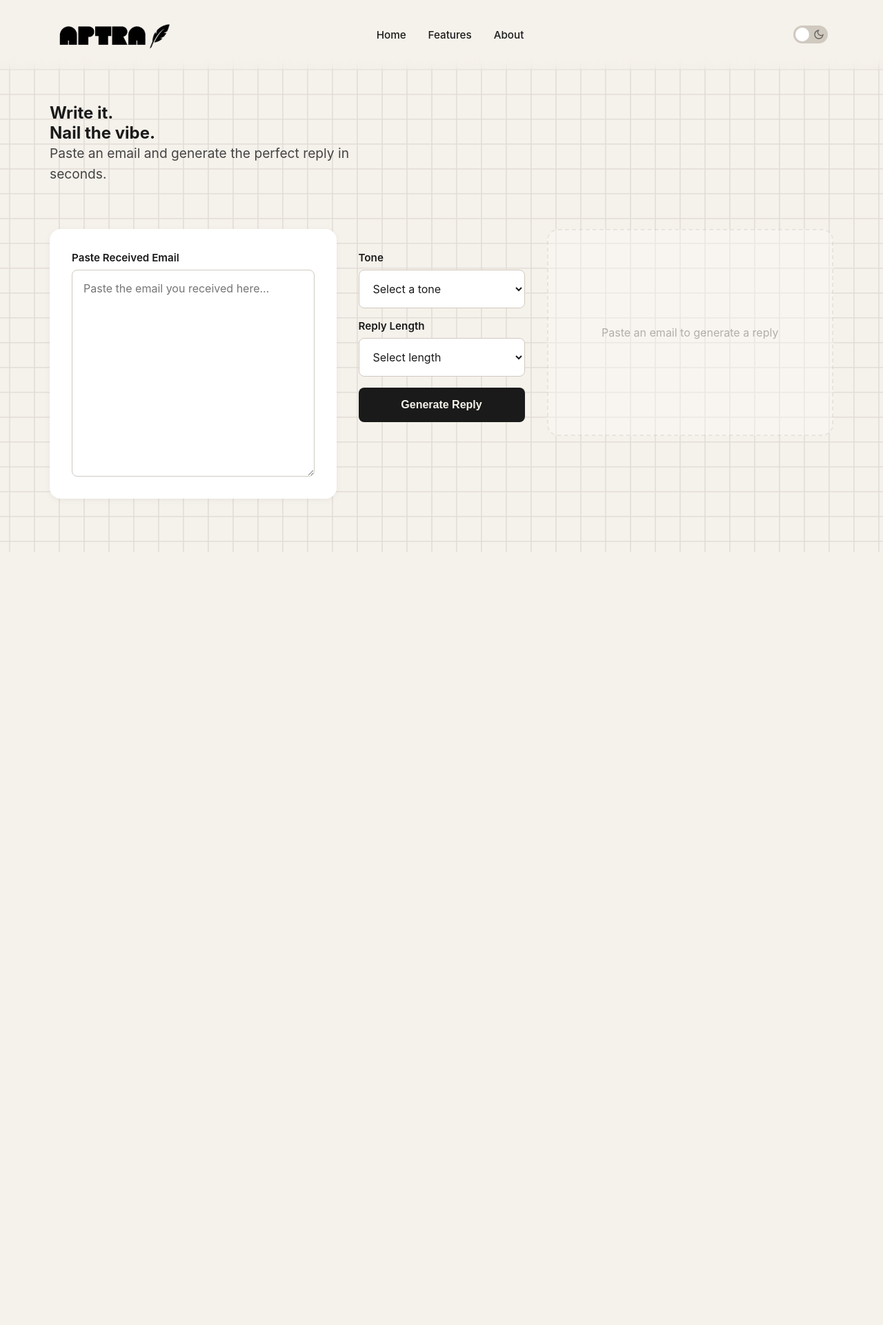
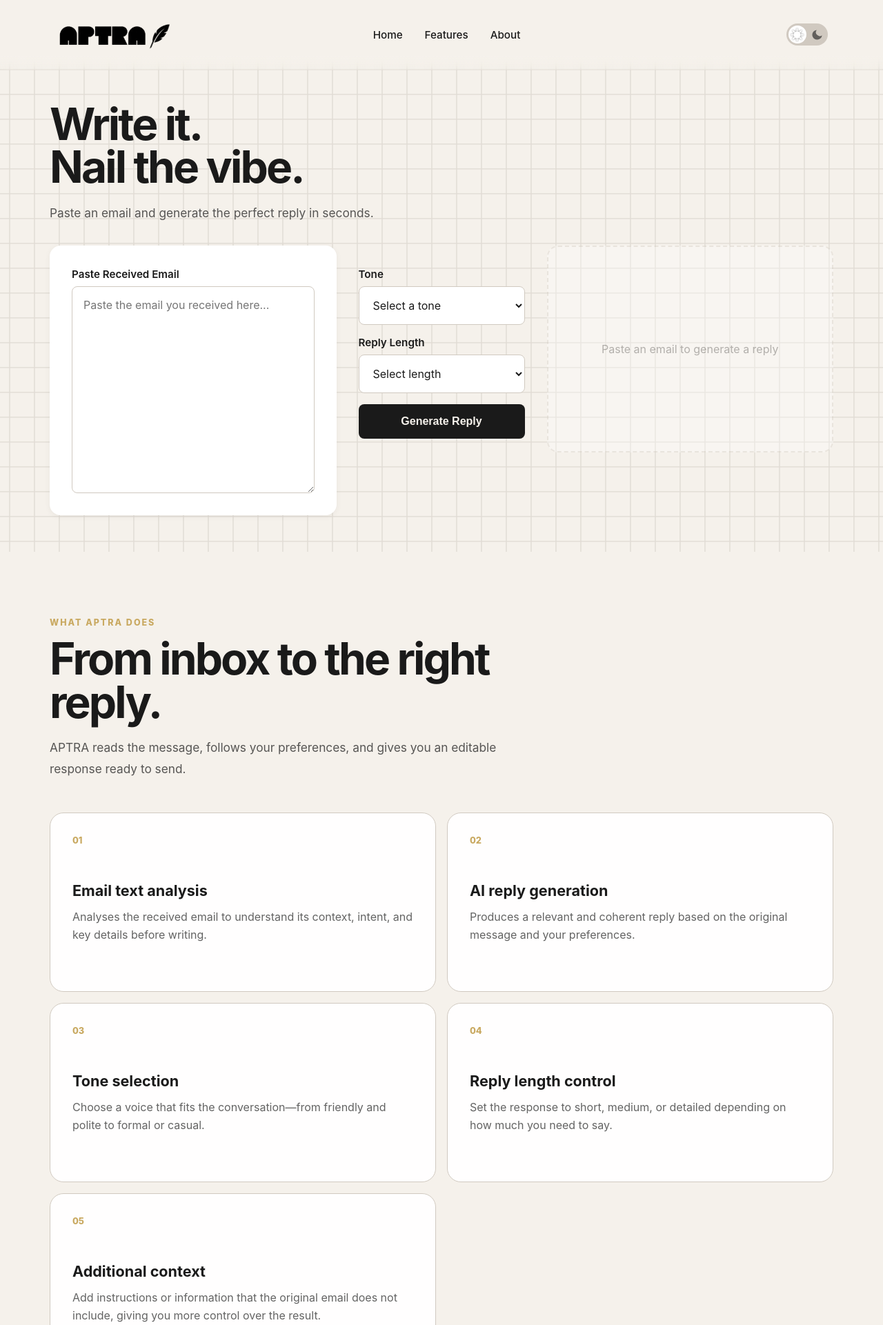
Before and after one commit to JolieNgai/TUAS-Grp3-APTRA, a Flask app: page / in a window 1280 px wide. Shown: the top 1921 px of the page at 69% size. Before the commit the page ends 800 px from the top, so only its background shows below. Run offline with Flask 3, Linux system fonts and the light colour scheme.

Commit message:
Front End Design 2.0
-About Page
-Features Page

```diff
--- a/app/static/css/styles.css
+++ b/app/static/css/styles.css
@@ -40,6 +40,10 @@ body {
   transition: background-color 0.3s ease, color 0.3s ease;
   min-height: 100vh;
   overflow-x: hidden;
+}
+
+html {
+  scroll-behavior: smooth;
 }
 
 .tic-tac-toe-background {
@@ -161,10 +165,10 @@ body.dark-mode .logo-dark {
 }
 
 .theme-slider {
-  width: 50px;
-  height: 26px;
+  width: 60px;
+  height: 32px;
   background: var(--input-border);
-  border-radius: 13px;
+  border-radius: 16px;
   display: flex;
   align-items: center;
   position: relative;
@@ -177,8 +181,8 @@ body.dark-mode .theme-slider {
 }
 
 .slider-circle {
-  width: 20px;
-  height: 20px;
+  width: 26px;
+  height: 26px;
   background: white;
   border-radius: 50%;
   position: absolute;
@@ -188,36 +192,45 @@ body.dark-mode .theme-slider {
 }
 
 body.dark-mode .slider-circle {
-  left: 27px;
+  left: 31px;
 }
 
 .theme-slider svg {
-  width: 16px;
-  height: 16px;
+  width: 19px;
+  height: 19px;
   position: absolute;
   opacity: 0.6;
+  z-index: 3;
   stroke: currentColor;
   stroke-width: 2;
   fill: none;
 }
 
 .sun-icon {
-  left: 5px;
+  left: 6px;
   color: #ffffff;
+  opacity: 1;
+  fill: currentColor !important;
+  stroke-width: 2.5px !important;
+  stroke-linecap: round;
+  filter: drop-shadow(0 0 1px rgba(0, 0, 0, 0.9));
 }
 
 .moon-icon {
-  right: 5px;
+  right: 6px;
   color: var(--text-color);
+  fill: currentColor !important;
+  stroke: none !important;
 }
 
 body.dark-mode .sun-icon {
-  opacity: 0.3;
+  color: #ffffff;
+  opacity: 0.45;
 }
 
 body.dark-mode .moon-icon {
   opacity: 1;
-  color: white;
+  color: #1a1a1a;
 }
 
 /* Buttons */
@@ -323,21 +336,19 @@ body.dark-mode .btn-copy {
   text-align: left;
 }
 
-.hero-text h1 {
-  font-size: 5.5rem;
-  font-weight: 900;
-  line-height: 1.1;
-  margin-bottom: 1.5rem;
-  text-transform: uppercase;
-  letter-spacing: -1px;
+.hero-title {
+  font-size: clamp(2.3rem, 5vw, 4.4rem);
+  font-weight: 700;
+  line-height: 0.98;
+  letter-spacing: -0.045em;
 }
 
 .hero-subtitle {
-  font-size: 1.2rem;
-  line-height: 1.6;
-  margin-bottom: 2rem;
-  opacity: 0.8;
-  max-width: 500px;
+  max-width: 680px;
+  margin-top: 1.25rem;
+  font-size: 1.08rem;
+  line-height: 1.75;
+  opacity: 0.72;
 }
 
 .hero-form-section {
@@ -531,6 +542,138 @@ body.dark-mode .result-box {
   border-radius: 0.5rem;
 }
 
+/* Features and About */
+.content-section {
+  max-width: 1200px;
+  margin: 0 auto;
+  padding: 6rem 2rem;
+  scroll-margin-top: 90px;
+}
+
+.section-heading {
+  max-width: 680px;
+  margin-bottom: 3rem;
+}
+
+.section-kicker {
+  display: inline-block;
+  margin-bottom: 0.85rem;
+  color: var(--secondary-color);
+  font-size: 0.78rem;
+  font-weight: 800;
+  letter-spacing: 0.16em;
+  text-transform: uppercase;
+}
+
+.section-heading h2,
+.about-copy h2 {
+  font-size: clamp(2.3rem, 5vw, 4.4rem);
+  line-height: 0.98;
+  letter-spacing: -0.045em;
+}
+
+.section-heading p,
+.about-copy p {
+  margin-top: 1.25rem;
+  font-size: 1.08rem;
+  line-height: 1.75;
+  opacity: 0.72;
+}
+
+.feature-grid {
+  display: grid;
+  grid-template-columns: repeat(2, minmax(0, 1fr));
+  grid-auto-rows: 260px;
+  gap: 1rem;
+}
+
+.feature-card {
+  height: 100%;
+  padding: 2rem;
+  background: color-mix(in srgb, var(--input-bg) 92%, transparent);
+  border: 1px solid var(--input-border);
+  border-radius: 1.25rem;
+  backdrop-filter: blur(10px);
+  -webkit-backdrop-filter: blur(10px);
+  transition: transform 0.25s ease, border-color 0.25s ease;
+}
+
+.feature-card:hover {
+  transform: translateY(-4px);
+  border-color: var(--secondary-color);
+}
+
+.feature-number {
+  display: block;
+  margin-bottom: 3.25rem;
+  color: var(--secondary-color);
+  font-size: 0.8rem;
+  font-weight: 800;
+}
+
+.feature-card h3 {
+  margin-bottom: 0.75rem;
+  font-size: 1.35rem;
+}
+
+.feature-card p {
+  max-width: 580px;
+  line-height: 1.65;
+  opacity: 0.68;
+}
+
+.about-panel {
+  display: grid;
+  grid-template-columns: 1.1fr 0.9fr;
+  gap: 4rem;
+  padding: clamp(2rem, 5vw, 4.5rem);
+  background: var(--primary-color);
+  color: var(--bg-color);
+  border-radius: 1.5rem;
+}
+
+body.dark-mode .about-panel {
+  background: #171717;
+  color: var(--text-color);
+  border: 1px solid var(--input-border);
+}
+
+.about-cta {
+  margin-top: 2rem;
+  background: var(--secondary-color);
+  color: #1a1a1a;
+}
+
+.outcome-list {
+  display: flex;
+  flex-direction: column;
+}
+
+.outcome-item {
+  padding: 1.5rem 0;
+  border-top: 1px solid rgba(255, 255, 255, 0.18);
+}
+
+.outcome-item:first-child {
+  border-top: 0;
+  padding-top: 0;
+}
+
+.outcome-item strong,
+.outcome-item span {
+  display: block;
+}
+
+.outcome-item strong {
+  margin-bottom: 0.45rem;
+  font-size: 1.05rem;
+}
+
+.outcome-item span {
+  line-height: 1.55;
+  opacity: 0.68;
+}
+
 /* App Container */
 .app-container {
   min-height: 100vh;
@@ -546,14 +689,6 @@ body.dark-mode .result-box {
 
   .hero {
     padding: 2rem 1rem;
-  }
-
-  .hero-text h1 {
-    font-size: 3.2rem;
-  }
-
-  .hero-subtitle {
-    font-size: 1rem;
   }
 
   .hero-form-section {
@@ -578,4 +713,21 @@ body.dark-mode .result-box {
   .prompt-container {
     padding: 1.5rem;
   }
+
+  .content-section {
+    padding: 4rem 1rem;
+  }
+
+  .feature-grid,
+  .about-panel {
+    grid-template-columns: 1fr;
+  }
+
+  .feature-grid {
+    grid-auto-rows: 240px;
+  }
+
+  .about-panel {
+    gap: 3rem;
+  }
 }
--- a/app/templates/base.html
+++ b/app/templates/base.html
@@ -4,6 +4,7 @@
     <meta charset="utf-8">
     <meta name="viewport" content="width=device-width, initial-scale=1">
     <title>{% block title %}APTRA - Write It. Nail The Vibe.{% endblock %}</title>
+    <link rel="icon" type="image/svg+xml" href="{{ url_for('static', filename='images/aptra-quill-favicon.svg') }}">
     <link rel="stylesheet" href="{{ url_for('static', filename='css/styles.css') }}">
   </head>
   <body id="app" class="light-mode">
@@ -26,15 +27,8 @@
             <div class="theme-slider">
               <div class="slider-circle"></div>
               <svg class="sun-icon" viewBox="0 0 24 24" fill="currentColor">
-                <circle cx="12" cy="12" r="5"/>
-                <line x1="12" y1="1" x2="12" y2="3"/>
-                <line x1="12" y1="21" x2="12" y2="23"/>
-                <line x1="4.22" y1="4.22" x2="5.64" y2="5.64"/>
-                <line x1="18.36" y1="18.36" x2="19.78" y2="19.78"/>
-                <line x1="1" y1="12" x2="3" y2="12"/>
-                <line x1="21" y1="12" x2="23" y2="12"/>
-                <line x1="4.22" y1="19.78" x2="5.64" y2="18.36"/>
-                <line x1="18.36" y1="5.64" x2="19.78" y2="4.22"/>
+                <circle cx="12" cy="12" r="5.25"/>
+                <path d="M12 1.5v3M12 19.5v3M1.5 12h3M19.5 12h3M4.58 4.58l2.12 2.12M17.3 17.3l2.12 2.12M4.58 19.42l2.12-2.12M17.3 6.7l2.12-2.12"/>
               </svg>
               <svg class="moon-icon" viewBox="0 0 24 24" fill="currentColor">
                 <path d="M21 12.79A9 9 0 1 1 11.21 3 7 7 0 0 0 21 12.79z"/>
--- a/app/templates/index.html
+++ b/app/templates/index.html
@@ -71,6 +71,68 @@
     </div>
   </section>
 
+  <section class="content-section features-section" id="features">
+    <div class="section-heading">
+      <span class="section-kicker">What APTRA does</span>
+      <h2>From inbox to the right reply.</h2>
+      <p>APTRA reads the message, follows your preferences, and gives you an editable response ready to send.</p>
+    </div>
+
+    <div class="feature-grid">
+      <article class="feature-card">
+        <span class="feature-number">01</span>
+        <h3>Email text analysis</h3>
+        <p>Analyses the received email to understand its context, intent, and key details before writing.</p>
+      </article>
+      <article class="feature-card">
+        <span class="feature-number">02</span>
+        <h3>AI reply generation</h3>
+        <p>Produces a relevant and coherent reply based on the original message and your preferences.</p>
+      </article>
+      <article class="feature-card">
+        <span class="feature-number">03</span>
+        <h3>Tone selection</h3>
+        <p>Choose a voice that fits the conversation—from friendly and polite to formal or casual.</p>
+      </article>
+      <article class="feature-card">
+        <span class="feature-number">04</span>
+        <h3>Reply length control</h3>
+        <p>Set the response to short, medium, or detailed depending on how much you need to say.</p>
+      </article>
+      <article class="feature-card">
+        <span class="feature-number">05</span>
+        <h3>Additional context</h3>
+        <p>Add instructions or information that the original email does not include, giving you more control over the result.</p>
+      </article>
+    </div>
+  </section>
+
+  <section class="content-section about-section" id="about">
+    <div class="about-panel">
+      <div class="about-copy">
+        <span class="section-kicker">Why APTRA</span>
+        <h2>Email replies without the blank page.</h2>
+        <p>APTRA is a simple, lightweight writing assistant for anyone who wants to respond clearly without spending time finding the right words. No technical knowledge is required: paste, choose, generate, and refine.</p>
+        <a class="btn btn-primary about-cta" href="#home">Write a reply</a>
+      </div>
+
+      <div class="outcome-list" aria-label="Project goals">
+        <div class="outcome-item">
+          <strong>Under 10 seconds</strong>
+          <span>A fast reply-generation target that keeps your workflow moving.</span>
+        </div>
+        <div class="outcome-item">
+          <strong>Your tone, your message</strong>
+          <span>Control how the reply sounds while the AI stays grounded in the email context.</span>
+        </div>
+        <div class="outcome-item">
+          <strong>Review before sending</strong>
+          <span>Edit the generated text and copy it easily when it feels right.</span>
+        </div>
+      </div>
+    </div>
+  </section>
+
   <script>
     const promptTextarea = document.getElementById('prompt');
     const outputBox = document.getElementById('outputBox');
```
Also changed, not shown: app/static/images/aptra-quill-favicon.svg (added).
